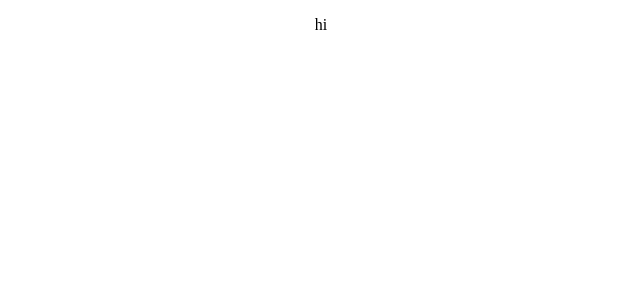
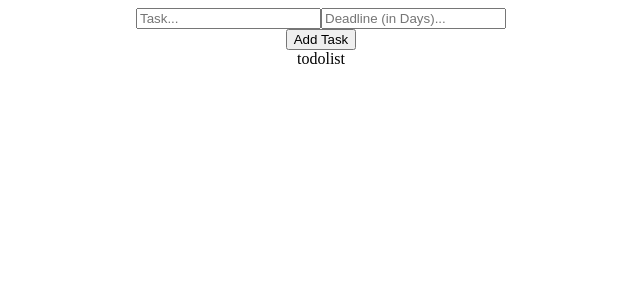
Before and after one commit to ZHANGJialiHappy/event-list-in-typescript, a React (Create React App) app: page / in a window 1280 px wide. Shown: the top 300 px of the page, without its empty margins (319-959 px from the left). Built offline with nearby package versions, Linux system fonts and the light colour scheme.

Commit message:
feat: add task without listing them

```diff
--- a/src/App.tsx
+++ b/src/App.tsx
@@ -1,9 +1,41 @@
+import {FC, ChangeEvent, useState} from 'react';
 import './App.css';
+import { ITask } from './Interfaces';
 
-function App() {
+const App: FC = () => {
+
+const [task, setTask] = useState<string>("");
+const [deadline, setDeadline] = useState<number>(0);
+const [todoList, setTodoList] = useState<ITask[]>([]);
+
+const handleChange = (event: ChangeEvent<HTMLInputElement>): void => {
+  if(event.target.name==="Task"){
+    setTask(event.target.value)
+  } else {
+    setDeadline(Number(event.target.value))
+  };
+}
+// (event: ChangeEvent<HTMLInputElement>): void ; event.target.name
+
+const addTask = (): void =>{
+  const newTask = {taskName: task, deadline: deadline };
+  setTodoList([...todoList, newTask]);
+  console.log(todoList);
+}
+// why it doesn't log first item.
+
   return (
     <div className="App">
-      <p>hi</p>
+      <div>
+        <div>
+        <input type="text" placeholder="Task..." name="Task" onChange={handleChange}/>
+        <input type="number" placeholder="Deadline (in Days)..." name="Deadline" onChange={handleChange}/>
+        </div>
+        <button onClick={addTask}>Add Task</button>
+      </div>
+      <div>
+        todolist
+      </div>
     </div>
   );
 }
--- /dev/null
+++ b/src/Interfaces.ts
@@ -0,0 +1,4 @@
+export interface ITask {
+    taskName: string;
+    deadline: number;
+}
--- a/src/index.tsx
+++ b/src/index.tsx
@@ -1,7 +1,6 @@
 import React from 'react';
 import ReactDOM from 'react-dom/client';
 import App from './App';
-import reportWebVitals from './reportWebVitals';
 
 const root = ReactDOM.createRoot(
   document.getElementById('root') as HTMLElement
--- a/src/react-app-env.d.ts
+++ /dev/null
@@ -1 +0,0 @@
-/// <reference types="react-scripts" />
```
Also changed, not shown: src/reportWebVitals.ts (deleted, +0 -15 lines).
